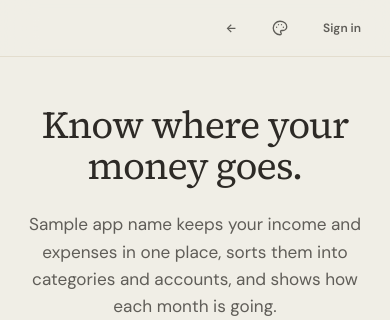
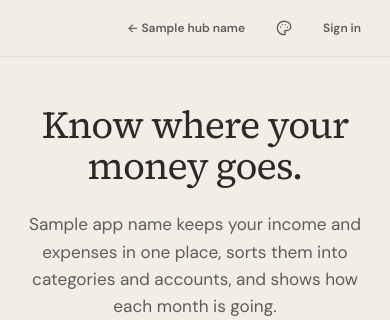
Before and after one commit to Jainarayan-Singh/pennywise, a Python web app: template templates/index.html in a window 390 px wide. Shown: the top 320 px of the page. Run offline with Jinja, Linux system fonts and the light colour scheme; the template is opened without the code that fills it: most values are stand-ins (such as "Sample title", 1, 10 or a date in 2020); some web fonts are replaced; grey boxes are pictures that could not be loaded.

Commit message:
Show the full back-to-hub label on phones and keep the header from overflowing
Co-Authored-By: Claude Sonnet 5.5 <noreply@anthropic.com>

```diff
--- a/static/css/layout.css
+++ b/static/css/layout.css
@@ -9,6 +9,7 @@
 
 .brand {
     display: inline-flex;
+    flex: none;
     min-width: 0; /* lets a long name give way instead of pushing the page wider than the screen */
     align-items: center;
     gap: var(--space-2);
@@ -54,15 +55,10 @@
     }
 }
 
-@media (max-width: 47.99rem) {
-    .site-header__hub-name {
-        display: none;
-    }
-}
-
 .brand__video {
     display: block;
     flex: none;
+    max-width: none;
     width: auto;
     height: 2.125rem;
 }
@@ -124,6 +120,24 @@
 
 @media (max-width: 29.99rem) {
     .btn.site-header__get-started {
+        display: none;
+    }
+
+    .site-header__inner {
+        gap: var(--space-2);
+    }
+
+    .site-header__actions {
+        gap: var(--space-1);
+    }
+
+    .site-header .brand__video {
+        height: 1.75rem;
+    }
+}
+
+@media (max-width: 22.5rem) {
+    .btn.site-header__signin {
         display: none;
     }
 }
--- a/templates/components/public_header.html
+++ b/templates/components/public_header.html
@@ -9,12 +9,12 @@
             <a href="{{ url_for('main.landing') }}#how-it-works">How it works</a>
         </nav>
         <div class="site-header__actions">
-            {% if hub_url %}<a class="btn btn--ghost btn--sm site-header__hub" href="{{ hub_url }}" aria-label="Back to {{ hub_name }}">&larr;<span class="site-header__hub-name"> {{ hub_name }}</span></a>{% endif %}
+            {% if hub_url %}<a class="btn btn--ghost btn--sm site-header__hub" href="{{ hub_url }}">&larr; {{ hub_name }}</a>{% endif %}
             {{ theme_menu() }}
             {% if current_user() %}
             <a class="btn btn--primary btn--sm" href="{{ url_for('finance_pages.dashboard_page') }}">Dashboard</a>
             {% else %}
-            <a class="btn btn--ghost btn--sm" href="{{ url_for('auth_pages.login_page') }}">Sign in</a>
+            <a class="btn btn--ghost btn--sm site-header__signin" href="{{ url_for('auth_pages.login_page') }}">Sign in</a>
             <a class="btn btn--primary btn--sm site-header__get-started" href="{{ url_for('auth_pages.login_page', tab='register') }}">Get started</a>
             {% endif %}
         </div>
```
